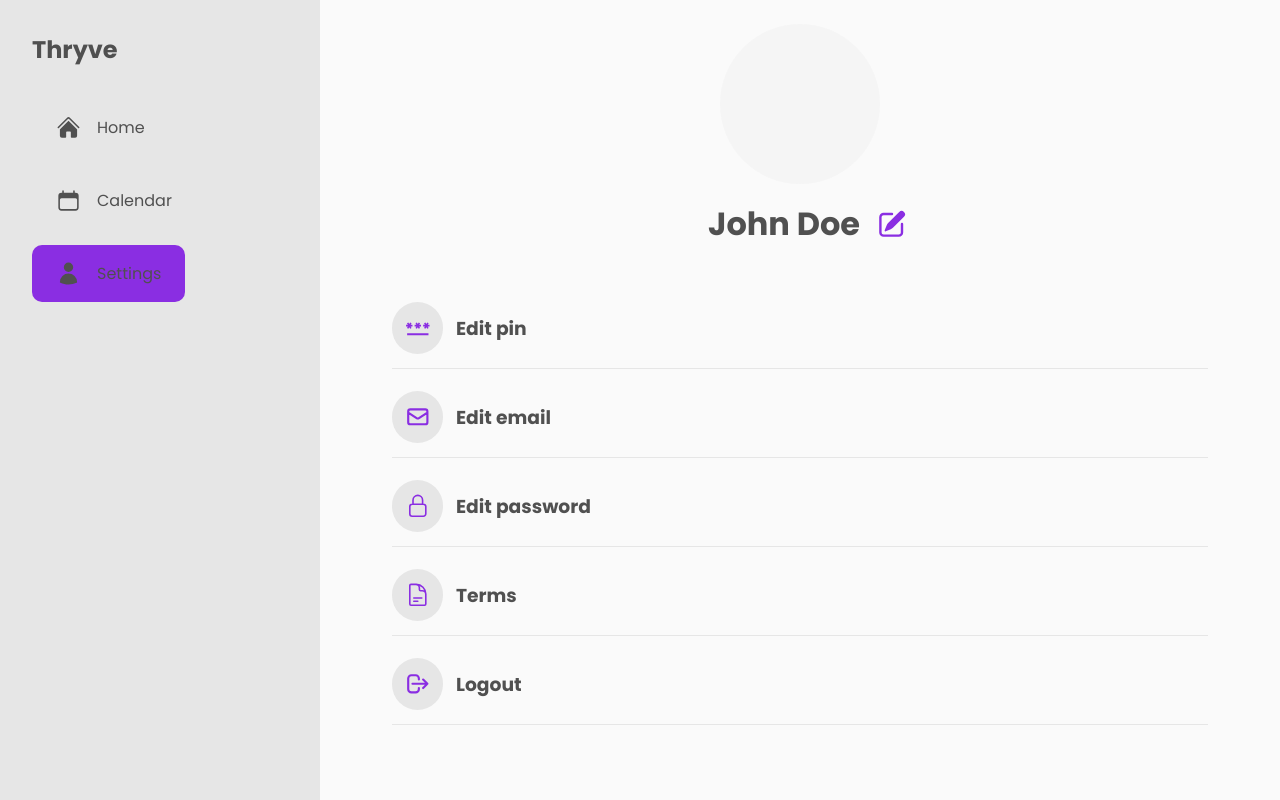
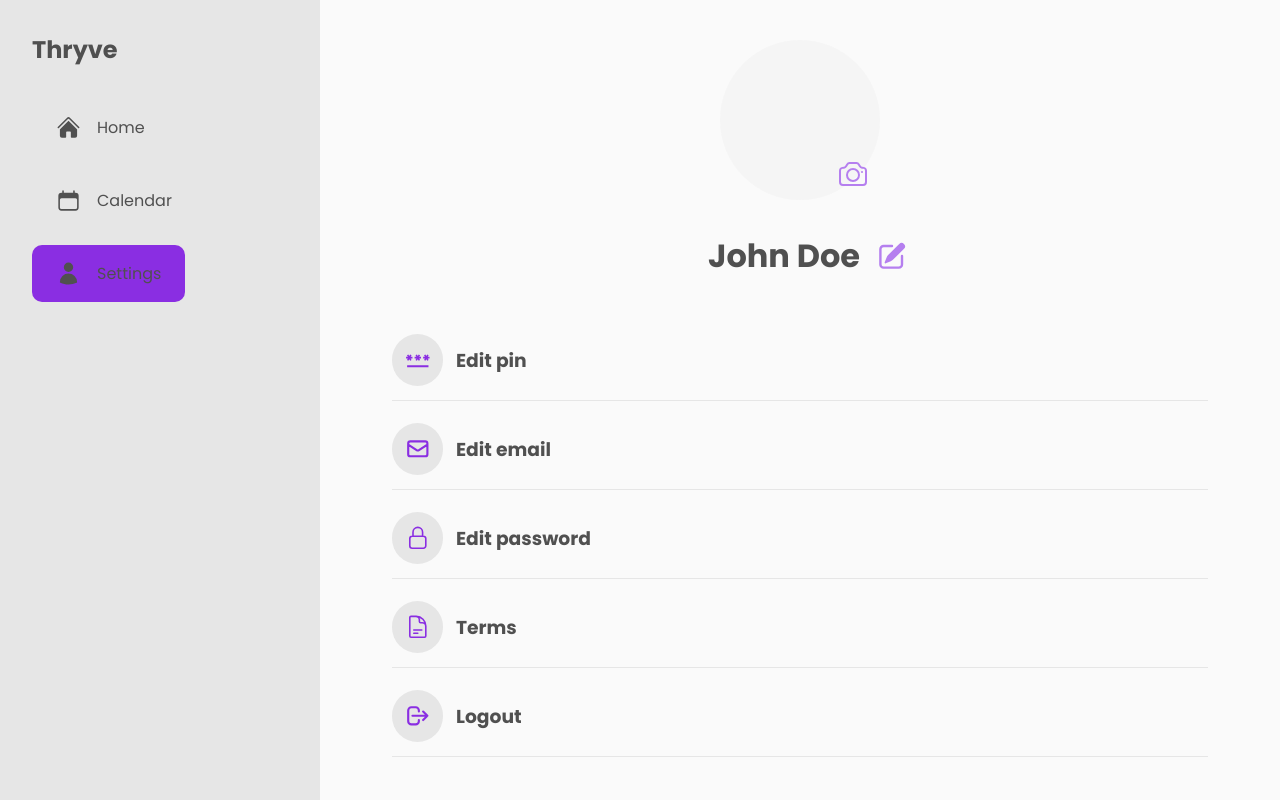
Before and after one commit to Charmingdc/Thryve, a React (Vite) app: page /setting in a window 1280 px wide. Built offline with nearby package versions, Linux system fonts and the light colour scheme.

Commit message:
minor update

```diff
--- a/src/components/HomePage/Journals/Journal.css
+++ b/src/components/HomePage/Journals/Journal.css
@@ -8,7 +8,7 @@
     display: flex;
     flex-wrap: wrap;
     justify-content: space-between;
-    margin-top: 10px;
+    margin-top: 0;
     padding: 1.3rem;
     flex-direction: column;
 }
@@ -22,7 +22,7 @@
     gap: .5rem;
     padding-top: 1rem;
     background-color: transparent;
-    border-radius: 10px;
+    border-radius: 1rem;
     margin: .4rem 0;
 }
 
@@ -32,7 +32,7 @@
     width: 100%;
     padding: 1.5rem 2rem;
     background-color: var(--shade);
-    border-radius: 10px;
+    border-radius: 1rem;
 }
 
 .journal-content h3 {
@@ -49,7 +49,7 @@
     justify-content: center;
     padding: 1rem;
     background-color: var(--shade);
-    border-radius: 10px;
+    border-radius: 1rem;
     margin: 10px auto;
 }
 
--- a/src/components/HomePage/Journals/Journal.jsx
+++ b/src/components/HomePage/Journals/Journal.jsx
@@ -1,7 +1,7 @@
 const Journal = () => {
     return (
         <div className="journal">
-            <time dateTime="2023-10-10">October 10, 2024 - Tue</time>
+            <time dateTime="2023-10-10">October 10, 2024 - Tue.</time>
             <div className="journal-content">
                 <time dateTime="2023-10-10T10:45:00">10:45am</time>
                 <h3>Journal Title</h3>
--- a/src/pages/CalendarPage/CalendarPage.jsx
+++ b/src/pages/CalendarPage/CalendarPage.jsx
@@ -13,13 +13,9 @@ const CalendarPage = () => {
        <div className='calendar-page'>
          <Topnavbar currentPageName='calendar' />
 
-         <div className='calendar-wrapper'>
+         <div className='calendar-wrapper'></div>
 
-         </div>
-
-         <div className='streak-box'>
-
-         </div>
+         <div className='streak-box'></div>
 
          <BottomNav currentPage='calendar' />
        </div>
--- a/src/pages/CalendarPage/Style.css
+++ b/src/pages/CalendarPage/Style.css
@@ -3,6 +3,7 @@
   height: 100vh;
   position: relative;
   display: flex;
+  margin-bottom: 6rem;
 }
 
 .calendar-page {
@@ -14,6 +15,23 @@
   overflow-y: auto;
 }
 
+.calendar-wrapper {
+  width: 86%;
+  min-height: 25rem;
+  background-color: var(--shade);
+  border-radius: 1rem;
+}
+
+.streak-box {
+  width: 86%;
+  height: 12rem;
+  display: flex;
+  background-color: red;
+  border-radius: 1rem;
+  margin: 1rem 0 4rem 0;
+}
+
+
 
 
 @media (min-width: 726px) {
@@ -21,5 +39,7 @@
     width: 75%;
     position: absolute;
     right: 0;
+    overflow-y: auto;
+    margin-top: 2rem;
   }
 }
--- a/src/pages/SettingsPage/SettingsPage.css
+++ b/src/pages/SettingsPage/SettingsPage.css
@@ -23,13 +23,38 @@
 }
 
 .setting-userdp-holder {
+  width: auto;
+  height: auto;
+  display: flex;
+  align-items: center;
+  justify-content: center;
+  position: relative;
+  padding: 1rem;
+}
+
+.setting-userdp {
   width: 10rem;
   height: 10rem;
+  object-fit: cover;
   background-color: var(--shade);
   filter: opacity(1);
   border-radius: 50%;
   margin: 1.5rem 0 1rem 0;
   animation: dim 1s linear infinite;
+}
+
+.change-dp-button {
+  width: 2rem;
+  height: 2rem;
+  position: absolute;
+  right: 14%;
+  bottom: 18%;
+  stroke: var(--secondary-color);
+  transition: 200ms;
+}
+
+.change-dp-button:hover {
+  stroke: var(--primary-color);
 }
 
 .setting-container .username-holder {
@@ -47,7 +72,12 @@
 .setting-container .username-holder > .icon {
   width: 2rem;
   height: 2rem;
-  fill: var(--primary-color)
+  fill: var(--secondary-color);
+  transition: 200ms;
+}
+
+.setting-container .username-holder > .icon:hover {
+  fill: var(--primary-color);
 }
 
 .settings-menu {
--- a/src/pages/SettingsPage/SettingsPage.jsx
+++ b/src/pages/SettingsPage/SettingsPage.jsx
@@ -1,7 +1,8 @@
 import {
    HiMiniPencilSquare,
    HiOutlineLockClosed,
-   HiOutlineDocumentText
+   HiOutlineDocumentText,
+   HiOutlineCamera
 } from "react-icons/hi2";
 import { MdOutlinePassword } from "react-icons/md";
 import {
@@ -25,7 +26,8 @@ const SettingsPage = () => {
 
       <div className='setting-user-info'>
         <div className='setting-userdp-holder'>
-
+          <div className='setting-userdp'></div>
+          <HiOutlineCamera className='change-dp-button' />
         </div>
 
         <div className='username-holder'>
```
